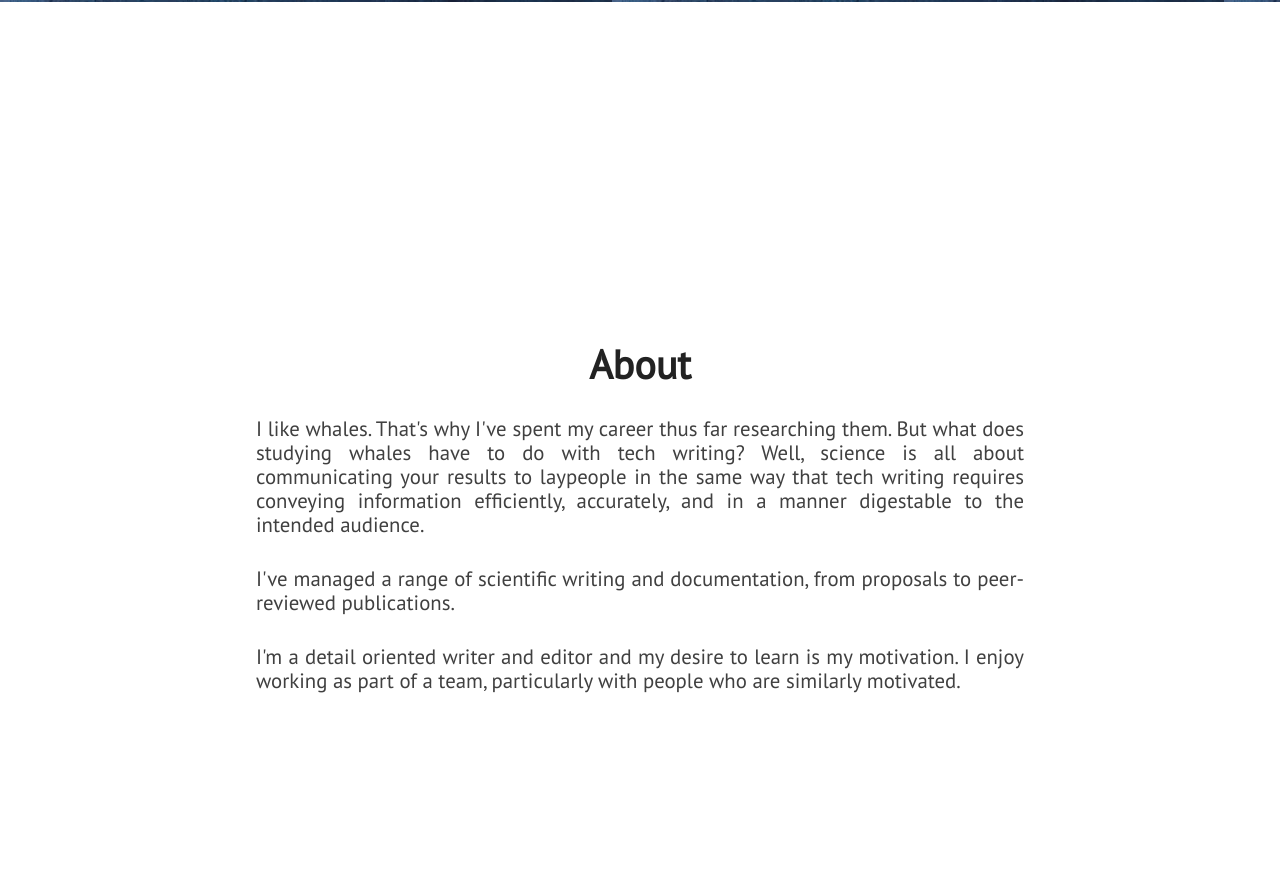
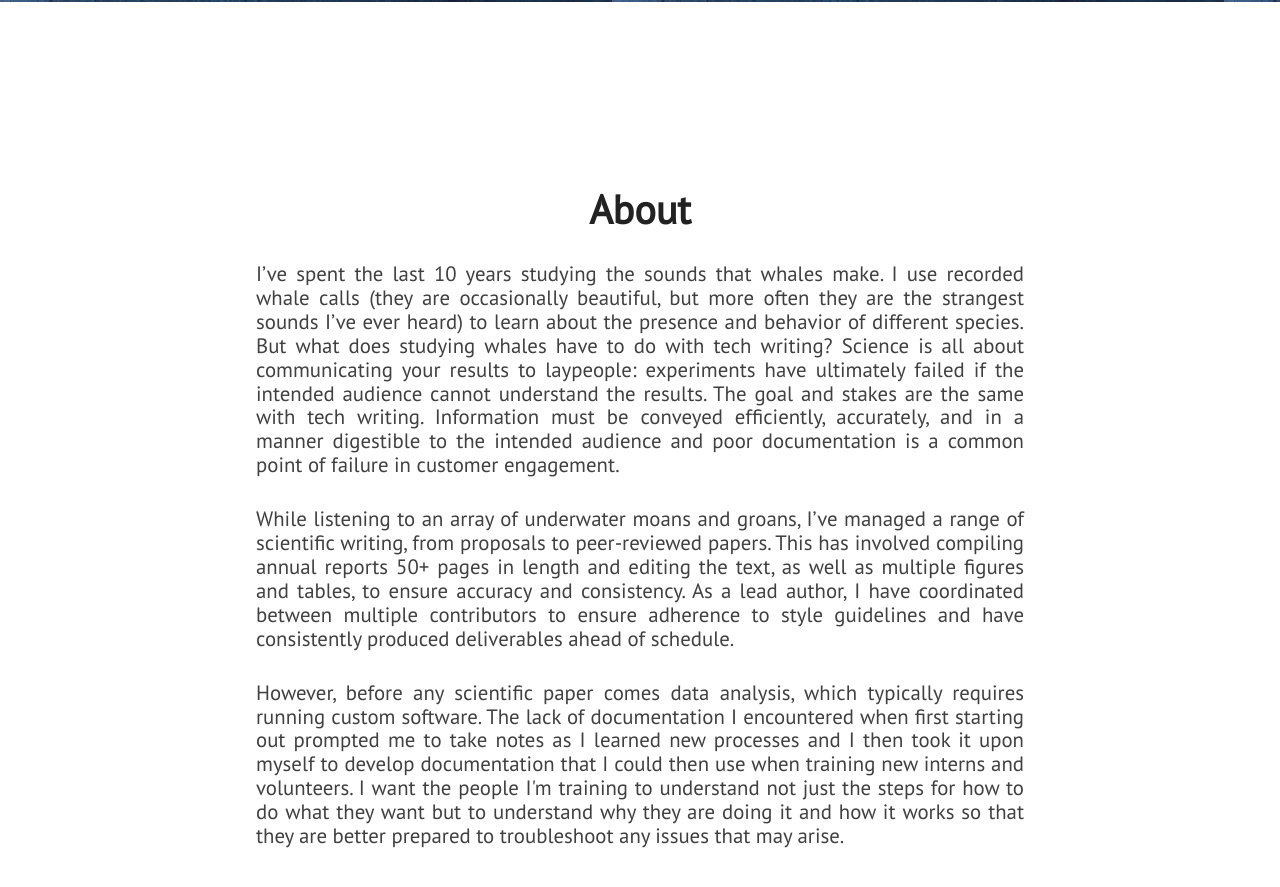
Before and after one commit to alrice12/alrice12.github.io, a Jekyll site: the page built from index.html, in a window 1280 px wide and 900 px high, scrolled down 898 px. Shown: the top 887 px of the window. Built offline with Jekyll 4.4.1, drawn with Linux system fonts in a browser that asks for light colours; nearby versions of some CDN libraries.

Commit message:
Update about.html

```diff
--- a/_includes/about.html
+++ b/_includes/about.html
@@ -3,13 +3,13 @@
         <div id="about-text">
             <div class="section-heading">About</div>
             <p class="paragraph-text justify-text">
-                I like whales. That's why I've spent my career thus far researching them. But what does studying whales have to do with tech writing? Well, science is all about communicating your results to laypeople in the same way that tech writing requires conveying information efficiently, accurately, and in a manner digestable to the intended audience.
+                I’ve spent the last 10 years studying the sounds that whales make. I use recorded whale calls (they are occasionally beautiful, but more often they are the strangest sounds I’ve ever heard) to learn about the presence and behavior of different species. But what does studying whales have to do with tech writing? Science is all about communicating your results to laypeople: experiments have ultimately failed if the intended audience cannot understand the results. The goal and stakes are the same with tech writing. Information must be conveyed efficiently, accurately, and in a manner digestible to the intended audience and poor documentation is a common point of failure in customer engagement.
             </p>
             <p class="paragraph-text justify-text">
-                I've managed a range of scientific writing and documentation, from proposals to peer-reviewed publications.
+                While listening to an array of underwater moans and groans, I’ve managed a range of scientific writing, from proposals to peer-reviewed papers. This has involved compiling annual reports 50+ pages in length and editing the text, as well as multiple figures and tables, to ensure accuracy and consistency. As a lead author, I have coordinated between multiple contributors to ensure adherence to style guidelines and have consistently produced deliverables ahead of schedule.
             </p>
             <p class="paragraph-text justify-text">
-                I'm a detail oriented writer and editor and my desire to learn is my motivation. I enjoy working as part of a team, particularly with people who are similarly motivated.
+                However, before any scientific paper comes data analysis, which typically requires running custom software. The lack of documentation I encountered when first starting out prompted me to take notes as I learned new processes and I then took it upon myself to develop documentation that I could then use when training new interns and volunteers. I want the people I'm training to understand not just the steps for how to do what they want but to understand why they are doing it and how it works so that they are better prepared to troubleshoot any issues that may arise.
             </p>
         </div>
     </section>
```
